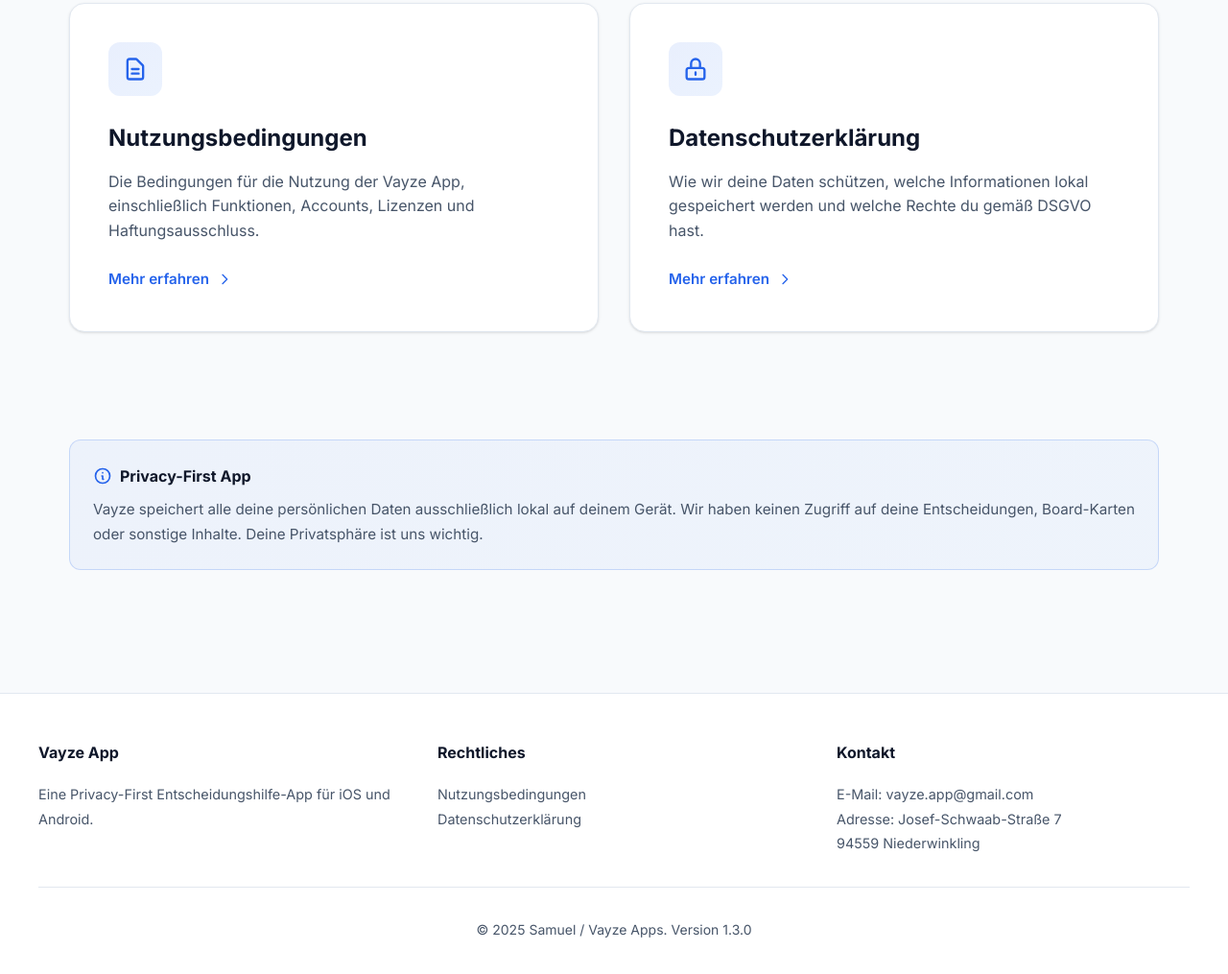
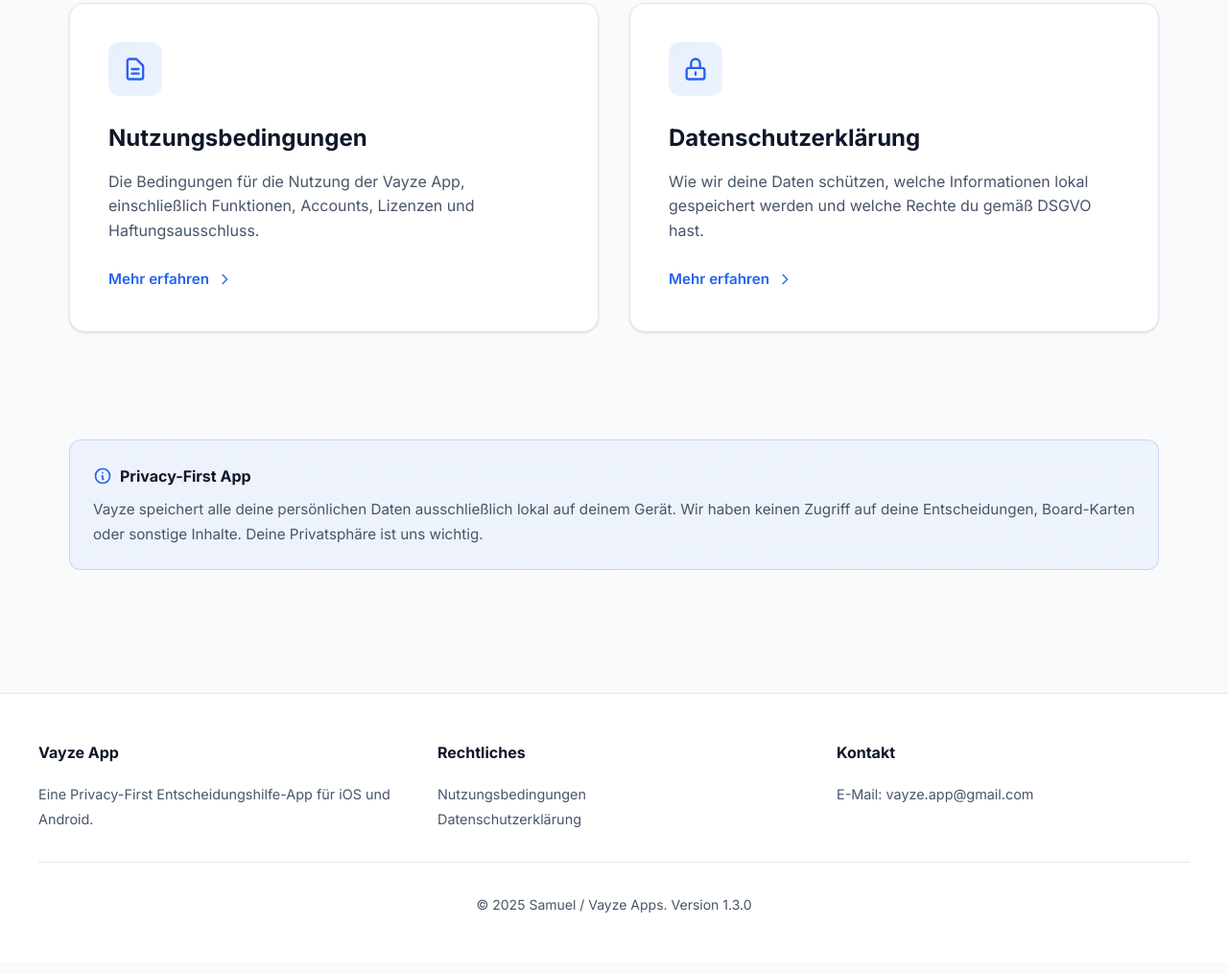
Before and after one commit to samuelstoeberl-prog/Vayze-Legal, a plain HTML site: page index.html in a window 1280 px wide. Shown: the part 552-1567 px from the top of the page at 96% size. Drawn offline with Linux system fonts and the light colour scheme.

Commit message:
Remove address from footer contact section
Removed address from the contact section in the footer.

```diff
--- a/index.html
+++ b/index.html
@@ -448,7 +448,6 @@
             <div class="footer-section">
                 <h3>Kontakt</h3>
                 <p>E-Mail: vayze.app@gmail.com</p>
-                <p>Adresse: Josef-Schwaab-Straße 7<br>94559 Niederwinkling</p>
             </div>
         </div>
         <div class="footer-bottom">
```
